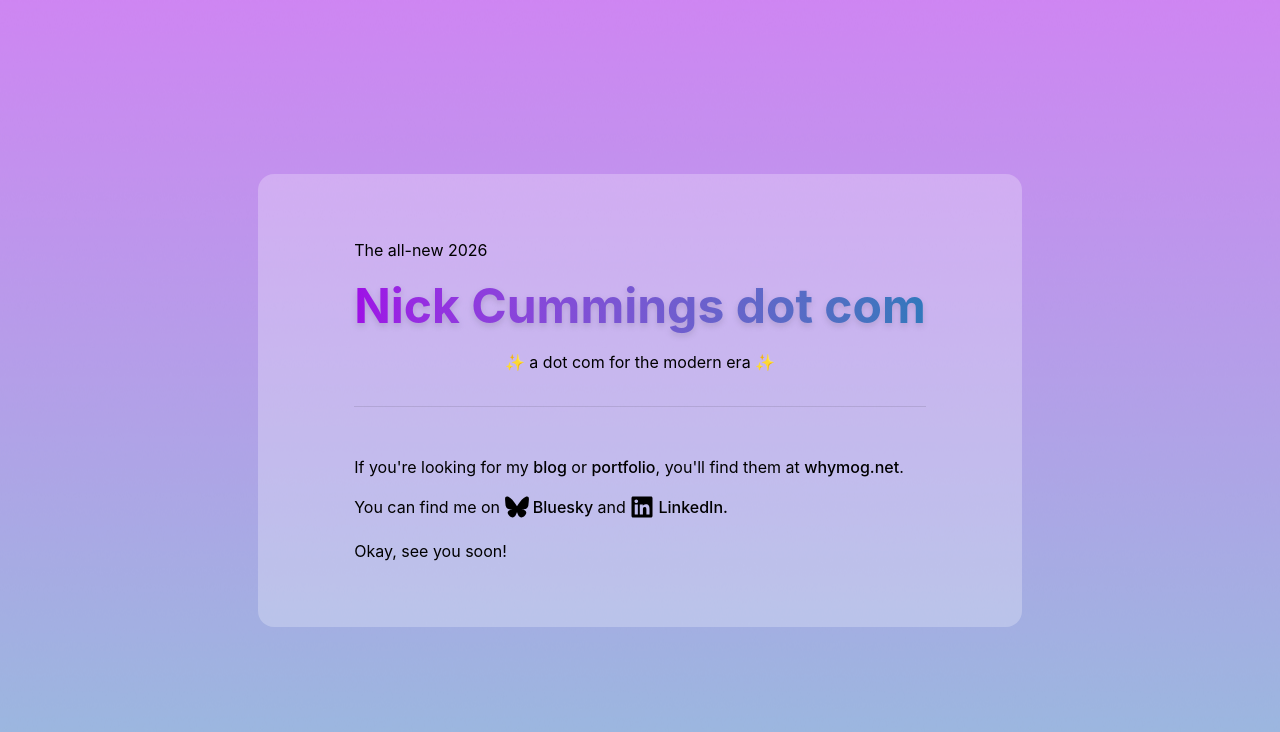
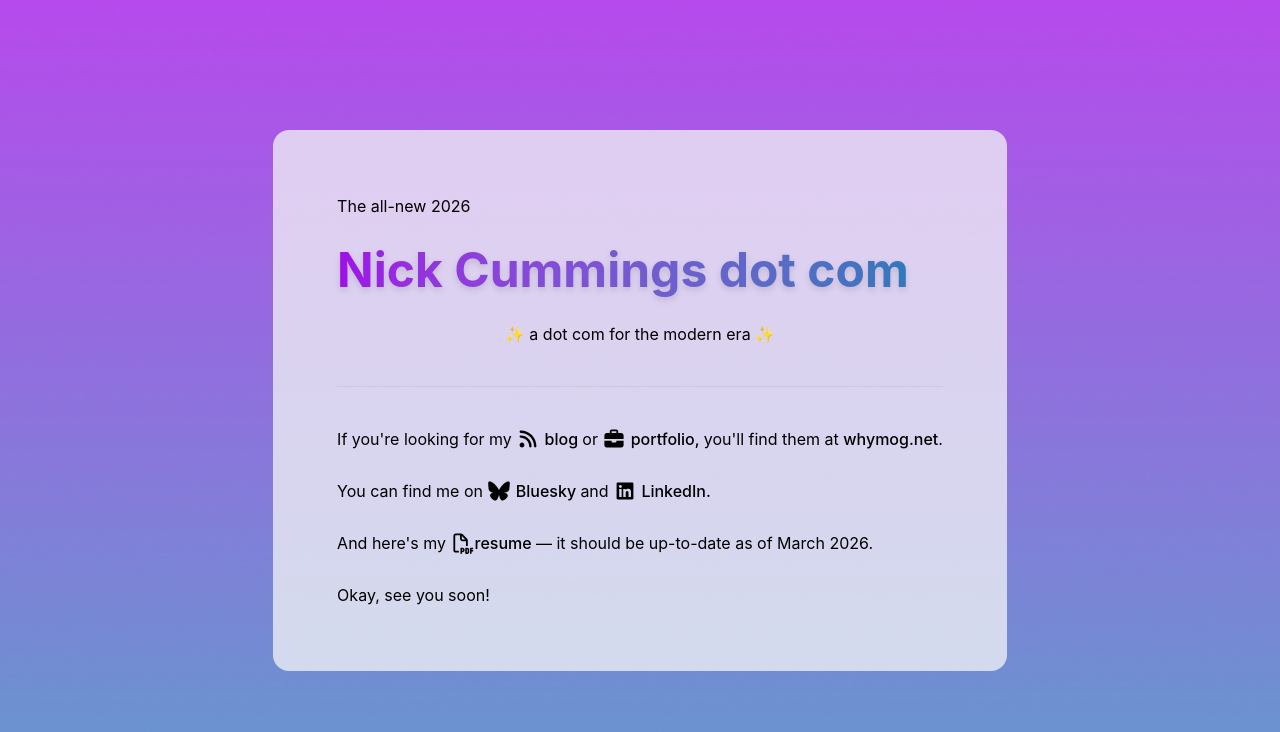
Before and after one commit to whymog/nickcummings.com, an Astro site: page / in a window 1280 px wide. Built offline with nearby package versions, Linux system fonts and the light colour scheme; Astro itself is replaced by a stand-in of ours.

Commit message:
Add resume; update link and background color styles
When it's your own website you can merge directly to main like some sort of sicko. It rules

```diff
--- a/src/components/Welcome.astro
+++ b/src/components/Welcome.astro
@@ -1,30 +1,128 @@
----
-import background from '../assets/background.jpg';
 ---
 
-<div id="container">
-	<img id="background" src={background.src} alt="" fetchpriority="high" />
+---
+
+<div id="container" class="bg-white/25">
   <main>
     <section class="flex flex-col items-center justify-center p-4">
-			<div class="flex flex-col gap-4 items-start justify-center rounded-2xl bg-white/25 px-4 md:px-8 lg:px-24 py-8 md:py-12 lg:py-16">
+      <div
+        class="flex flex-col gap-6 items-start justify-center rounded-2xl bg-gray-100/75 px-4 md:px-12 lg:px-16 py-8 md:py-12 lg:py-16"
+      >
         <div>The all-new 2026</div>
-				<h1 class="py-1 text-3xl sm:text-5xl font-bold drop-shadow-md bg-linear-to-r from-[#9E0DE6] to-[#3078BC] bg-clip-text text-transparent">
+        <h1
+          class="py-1 text-4xl sm:text-5xl font-bold drop-shadow-md bg-linear-to-r from-[#9E0DE6] to-[#3078BC] bg-clip-text text-transparent"
+        >
           Nick Cummings dot com
         </h1>
         <div class="w-full text-center">✨ a dot com for the modern era ✨</div>
-				<hr class="w-full mt-4 mb-8 border-black/10 border-t" />
-				<div>If you're looking for my <a class="font-medium hover:text-white transition-colors duration-200" href="https://whymog.net/blog" target="_blank" rel="noopener noreferrer">blog</a> or <a class="font-medium hover:text-white transition-colors duration-200" href="https://whymog.net/games" target="_blank" rel="noopener noreferrer">portfolio</a>, you'll find them at <a class="font-medium hover:text-white transition-colors duration-200" href="https://whymog.net/" target="_blank" rel="noopener noreferrer">whymog.net</a>.</div>
-				<section id="links" class="inline">
+        <hr class="w-full mt-4 mb-4 border-black/5 border-t drop-shadow-md" />
+        <section class="inline">
+          If you're looking for my
+          <a
+            class="font-medium hover:text-white transition-colors duration-200 whitespace-nowrap"
+            href="https://whymog.net/blog"
+            target="_blank"
+            rel="noopener noreferrer"
+          >
+            <svg
+              xmlns="http://www.w3.org/2000/svg"
+              viewBox="0 0 640 640"
+              class="inline w-6 h-6 mb-1"
+              stroke="currentColor"
+              fill="currentColor"
+              ><!--!Font Awesome Free v7.2.0 by @fontawesome - https://fontawesome.com License - https://fontawesome.com/license/free Copyright 2026 Fonticons, Inc.-->
+              <path
+                d="M96 128C96 110.3 110.3 96 128 96C357.8 96 544 282.2 544 512C544 529.7 529.7 544 512 544C494.3 544 480 529.7 480 512C480 317.6 322.4 160 128 160C110.3 160 96 145.7 96 128zM96 480C96 444.7 124.7 416 160 416C195.3 416 224 444.7 224 480C224 515.3 195.3 544 160 544C124.7 544 96 515.3 96 480zM128 224C287.1 224 416 352.9 416 512C416 529.7 401.7 544 384 544C366.3 544 352 529.7 352 512C352 388.3 251.7 288 128 288C110.3 288 96 273.7 96 256C96 238.3 110.3 224 128 224z"
+              ></path></svg
+            >
+            blog
+          </a> or <a
+            class="font-medium hover:text-white transition-colors duration-200 whitespace-nowrap"
+            href="https://whymog.net/games"
+            target="_blank"
+            rel="noopener noreferrer"
+          >
+            <svg
+              xmlns="http://www.w3.org/2000/svg"
+              viewBox="0 0 640 640"
+              class="inline w-6 h-6 mb-1"
+              stroke="currentColor"
+              fill="currentColor"
+              ><!--!Font Awesome Free v7.2.0 by @fontawesome - https://fontawesome.com License - https://fontawesome.com/license/free Copyright 2026 Fonticons, Inc.-->
+              <path
+                d="M264 112L376 112C380.4 112 384 115.6 384 120L384 160L256 160L256 120C256 115.6 259.6 112 264 112zM208 120L208 160L128 160C92.7 160 64 188.7 64 224L64 320L576 320L576 224C576 188.7 547.3 160 512 160L432 160L432 120C432 89.1 406.9 64 376 64L264 64C233.1 64 208 89.1 208 120zM576 368L384 368L384 384C384 401.7 369.7 416 352 416L288 416C270.3 416 256 401.7 256 384L256 368L64 368L64 480C64 515.3 92.7 544 128 544L512 544C547.3 544 576 515.3 576 480L576 368z"
+              ></path></svg
+            >
+            portfolio,
+          </a> you'll find them at <a
+            class="font-medium hover:text-white transition-colors duration-200"
+            href="https://whymog.net/"
+            target="_blank"
+            rel="noopener noreferrer">whymog.net</a
+          >.
+        </section>
+        <section class="inline">
           <span>You can find me on</span>
-					<a class="font-medium hover:text-white transition-colors duration-200" href="https://bsky.app/profile/nickcummings.com" target="_blank" rel="noopener noreferrer">
-						<svg class="inline w-6 h-6 mb-1" stroke="currentColor" fill="currentColor" stroke-width="0" viewBox="0 0 512 512" xmlns="http://www.w3.org/2000/svg"><path d="M111.8 62.2C170.2 105.9 233 194.7 256 242.4c23-47.6 85.8-136.4 144.2-180.2c42.1-31.6 110.3-56 110.3 21.8c0 15.5-8.9 130.5-14.1 149.2C478.2 298 412 314.6 353.1 304.5c102.9 17.5 129.1 75.5 72.5 133.5c-107.4 110.2-154.3-27.6-166.3-62.9l0 0c-1.7-4.9-2.6-7.8-3.3-7.8s-1.6 3-3.3 7.8l0 0c-12 35.3-59 173.1-166.3 62.9c-56.5-58-30.4-116 72.5-133.5C100 314.6 33.8 298 15.7 233.1C10.4 214.4 1.5 99.4 1.5 83.9c0-77.8 68.2-53.4 110.3-21.8z"></path></svg>
+          <a
+            class="font-medium hover:text-white transition-colors duration-200 whitespace-nowrap"
+            href="https://bsky.app/profile/nickcummings.com"
+            target="_blank"
+            rel="noopener noreferrer"
+          >
+            <svg
+              class="inline w-6 h-6 mb-1"
+              stroke="currentColor"
+              fill="currentColor"
+              xmlns="http://www.w3.org/2000/svg"
+              viewBox="0 0 640 640"
+              ><!--!Font Awesome Free v7.2.0 by @fontawesome - https://fontawesome.com License - https://fontawesome.com/license/free Copyright 2026 Fonticons, Inc.-->
+              <path
+                d="M439.8 358.7C436.5 358.3 433.1 357.9 429.8 357.4C433.2 357.8 436.5 358.3 439.8 358.7zM320 291.1C293.9 240.4 222.9 145.9 156.9 99.3C93.6 54.6 69.5 62.3 53.6 69.5C35.3 77.8 32 105.9 32 122.4C32 138.9 41.1 258 47 277.9C66.5 343.6 136.1 365.8 200.2 358.6C203.5 358.1 206.8 357.7 210.2 357.2C206.9 357.7 203.6 358.2 200.2 358.6C106.3 372.6 22.9 406.8 132.3 528.5C252.6 653.1 297.1 501.8 320 425.1C342.9 501.8 369.2 647.6 505.6 528.5C608 425.1 533.7 372.5 439.8 358.6C436.5 358.2 433.1 357.8 429.8 357.3C433.2 357.7 436.5 358.2 439.8 358.6C503.9 365.7 573.4 343.5 593 277.9C598.9 258 608 139 608 122.4C608 105.8 604.7 77.7 586.4 69.5C570.6 62.4 546.4 54.6 483.2 99.3C417.1 145.9 346.1 240.4 320 291.1z"
+              ></path></svg
+            >
             Bluesky
           </a>
-					<span>and</span>
-					<a class="font-medium hover:text-white transition-colors duration-200" href="https://linkedin.com/in/nickcummings" target="_blank" rel="noopener noreferrer">
-						<svg class="inline w-6 h-6 mb-1" stroke="currentColor" fill="currentColor" stroke-width="0" viewBox="0 0 448 512" height="200px" width="200px" xmlns="http://www.w3.org/2000/svg"><path d="M416 32H31.9C14.3 32 0 46.5 0 64.3v383.4C0 465.5 14.3 480 31.9 480H416c17.6 0 32-14.5 32-32.3V64.3c0-17.8-14.4-32.3-32-32.3zM135.4 416H69V202.2h66.5V416zm-33.2-243c-21.3 0-38.5-17.3-38.5-38.5S80.9 96 102.2 96c21.2 0 38.5 17.3 38.5 38.5 0 21.3-17.2 38.5-38.5 38.5zm282.1 243h-66.4V312c0-24.8-.5-56.7-34.5-56.7-34.6 0-39.9 27-39.9 54.9V416h-66.4V202.2h63.7v29.2h.9c8.9-16.8 30.6-34.5 62.9-34.5 67.2 0 79.7 44.3 79.7 101.9V416z"></path></svg>
+          and
+          <a
+            class="font-medium hover:text-white transition-colors duration-200 whitespace-nowrap"
+            href="https://linkedin.com/in/nickcummings"
+            target="_blank"
+            rel="noopener noreferrer"
+          >
+            <svg
+              class="inline w-6 h-6 mb-1"
+              stroke="currentColor"
+              fill="currentColor"
+              xmlns="http://www.w3.org/2000/svg"
+              viewBox="0 0 640 640"
+              ><!--!Font Awesome Free v7.2.0 by @fontawesome - https://fontawesome.com License - https://fontawesome.com/license/free Copyright 2026 Fonticons, Inc.-->
+              <path
+                d="M512 96L127.9 96C110.3 96 96 110.5 96 128.3L96 511.7C96 529.5 110.3 544 127.9 544L512 544C529.6 544 544 529.5 544 511.7L544 128.3C544 110.5 529.6 96 512 96zM231.4 480L165 480L165 266.2L231.5 266.2L231.5 480L231.4 480zM198.2 160C219.5 160 236.7 177.2 236.7 198.5C236.7 219.8 219.5 237 198.2 237C176.9 237 159.7 219.8 159.7 198.5C159.7 177.2 176.9 160 198.2 160zM480.3 480L413.9 480L413.9 376C413.9 351.2 413.4 319.3 379.4 319.3C344.8 319.3 339.5 346.3 339.5 374.2L339.5 480L273.1 480L273.1 266.2L336.8 266.2L336.8 295.4L337.7 295.4C346.6 278.6 368.3 260.9 400.6 260.9C467.8 260.9 480.3 305.2 480.3 362.8L480.3 480z"
+              ></path></svg
+            >
             LinkedIn.
           </a>
+        </section>
+        <section class="inline">
+          And here's my
+          <a
+            class="font-medium hover:text-white transition-colors duration-200"
+            href="/resume.pdf"
+            target="_blank"
+            rel="noopener noreferrer"
+          >
+            <svg
+              class="inline w-6 h-6 mb-1"
+              stroke="currentColor"
+              fill="currentColor"
+              xmlns="http://www.w3.org/2000/svg"
+              viewBox="0 0 640 640"
+              ><!--!Font Awesome Free v7.2.0 by @fontawesome - https://fontawesome.com License - https://fontawesome.com/license/free Copyright 2026 Fonticons, Inc.-->
+              <path
+                d="M240 112L128 112C119.2 112 112 119.2 112 128L112 512C112 520.8 119.2 528 128 528L208 528L208 576L128 576C92.7 576 64 547.3 64 512L64 128C64 92.7 92.7 64 128 64L261.5 64C278.5 64 294.8 70.7 306.8 82.7L429.3 205.3C441.3 217.3 448 233.6 448 250.6L448 400.1L400 400.1L400 272.1L312 272.1C272.2 272.1 240 239.9 240 200.1L240 112.1zM380.1 224L288 131.9L288 200C288 213.3 298.7 224 312 224L380.1 224zM272 444L304 444C337.1 444 364 470.9 364 504C364 537.1 337.1 564 304 564L292 564L292 592C292 603 283 612 272 612C261 612 252 603 252 592L252 464C252 453 261 444 272 444zM304 524C315 524 324 515 324 504C324 493 315 484 304 484L292 484L292 524L304 524zM400 444L432 444C460.7 444 484 467.3 484 496L484 560C484 588.7 460.7 612 432 612L400 612C389 612 380 603 380 592L380 464C380 453 389 444 400 444zM432 572C438.6 572 444 566.6 444 560L444 496C444 489.4 438.6 484 432 484L420 484L420 572L432 572zM508 464C508 453 517 444 528 444L576 444C587 444 596 453 596 464C596 475 587 484 576 484L548 484L548 508L576 508C587 508 596 517 596 528C596 539 587 548 576 548L548 548L548 592C548 603 539 612 528 612C517 612 508 603 508 592L508 464z"
+              ></path></svg
+            >resume
+          </a>— it should be up-to-date as of March 2026.
         </section>
         <div>Okay, see you soon!</div>
       </div>
@@ -33,22 +131,10 @@ import background from '../assets/background.jpg';
 </div>
 
 <style>
-	#background {
-		position: absolute;
-		top: 0;
-		left: 0;
-		width: 100%;
-		height: 100%;
-		z-index: -1;
-		opacity: 0.5;
-
-		background-size: contain;
-		background-position: center;
-		background-repeat: no-repeat;
-	}
-
   #container {
-		font-family: Inter, Roboto, 'Helvetica Neue', 'Arial Nova', 'Nimbus Sans', Arial, sans-serif;
+    font-family:
+      Inter, Roboto, "Helvetica Neue", "Arial Nova", "Nimbus Sans", Arial,
+      sans-serif;
     height: 100%;
   }
 
--- a/src/layouts/Layout.astro
+++ b/src/layouts/Layout.astro
@@ -24,4 +24,11 @@ import '../styles/global.css';
 		width: 100%;
 		height: 100%;
 	}
+
+	body {
+		background-image: url('../assets/background.jpg');
+		background-size: cover;
+		background-position: center;
+		background-repeat: no-repeat;
+	}
 </style>
```
Also changed, not shown: 1 other file. Lines whose indentation alone changed are shown as unchanged.
